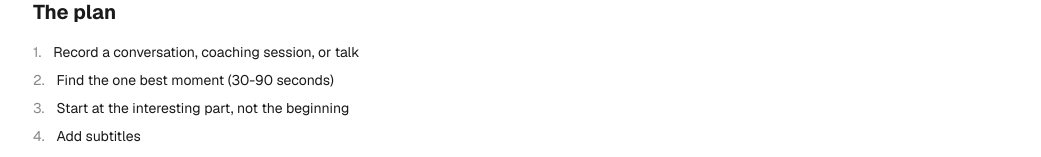
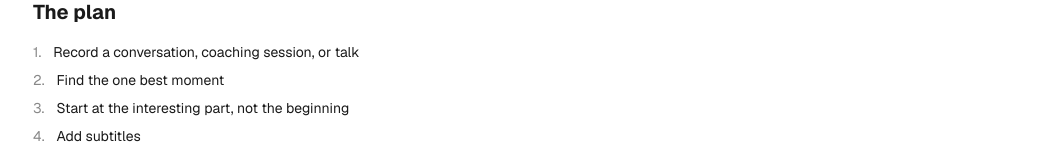
Before and after one commit to william-halbert/life-coach-instagram-study, a Next.js app: page /formats in a window 1280 px wide. Shown: the part 263-420 px from the top of the page, without its empty margins (119-1160 px from the left). Built offline with nearby package versions, Linux system fonts and the light colour scheme.

Commit message:
Remove 30-90 seconds from plan step
Co-Authored-By: Claude Opus 4.7 (1M context) <noreply@anthropic.com>

```diff
--- a/src/app/formats/page.tsx
+++ b/src/app/formats/page.tsx
@@ -21,7 +21,7 @@ export default function Page() {
       <div className="space-y-2">
         {[
           "Record a conversation, coaching session, or talk",
-          "Find the one best moment (30-90 seconds)",
+          "Find the one best moment",
           "Start at the interesting part, not the beginning",
           "Add subtitles",
           "Write a short caption",
```
